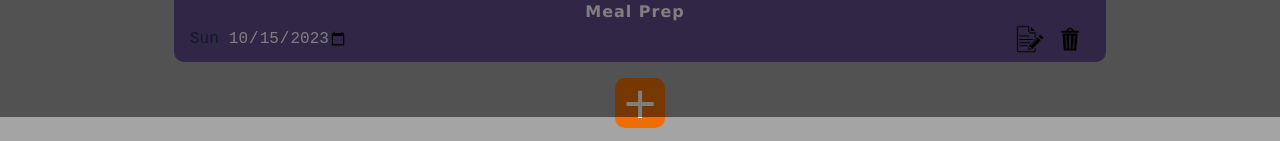
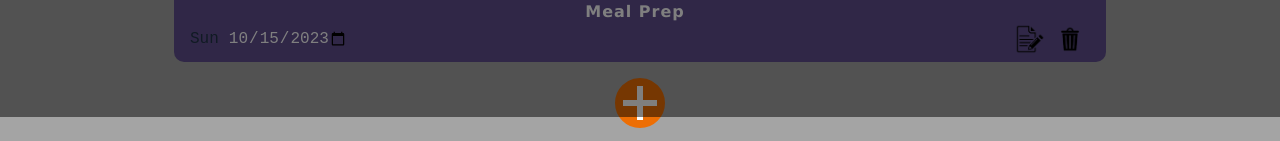
Before and after one commit to jeff-ramos-dev/react-todo-list, a React (Vite) app: page / in a window 1280 px wide. Shown: the part 683-824 px from the top of the page. Built offline with nearby package versions, Linux system fonts and the light colour scheme.

Commit message:
Fix addBtn styling

```diff
--- a/src/App.css
+++ b/src/App.css
@@ -376,7 +376,7 @@ label {
 .addBtn {
   position: relative;
   background-color: var(--accent-color);
-  border-radius: 10px;
+  border-radius: 50%;
   border: 2px solid var(--accent-color);
   height: 50px;
   width: 50px;
@@ -384,16 +384,25 @@ label {
   margin: 1rem 0;
 }
 
-.addTodoText {
+.addBtn::before, .addBtn::after {
+  content: '';
+  background-color: white;
   position: absolute;
-  top: 50%;
-  left: 50%;
-  transform: translate(-50%, -50%);
-  font-size: 3.5rem;
-  margin: 0;
-  padding: 0;
-  text-align: center;
-  pointer-events: none;
+  display: block;
+}
+
+.addBtn::before {
+  top:20px;
+  bottom:20px;
+  left:6px;
+  right:6px;
+}
+
+.addBtn::after {
+  top:6px;
+  bottom:6px;
+  left:20px;
+  right:20px;
 }
 
 .listMenu > .addBtn {
--- a/src/App.tsx
+++ b/src/App.tsx
@@ -340,9 +340,7 @@ function App() {
         type="button"
         onClick={addNewTodo}
         className="addTodo addBtn"
-      >
-        <p className="addTodoText">+</p>
-      </button>
+      ></button>
     </>
   )
 }
--- a/src/components/ListMenu.tsx
+++ b/src/components/ListMenu.tsx
@@ -52,9 +52,7 @@ export default function ListMenu({ user, selectList, setIsConfirmVisible, setToB
           type="button"
           onClick={() => setIsListCreateVisible(true)}
           className="addList addBtn"
-        >
-          <p className="addTodoText">+</p>
-        </button>
+        ></button>
       </div>
     )
 }
```
